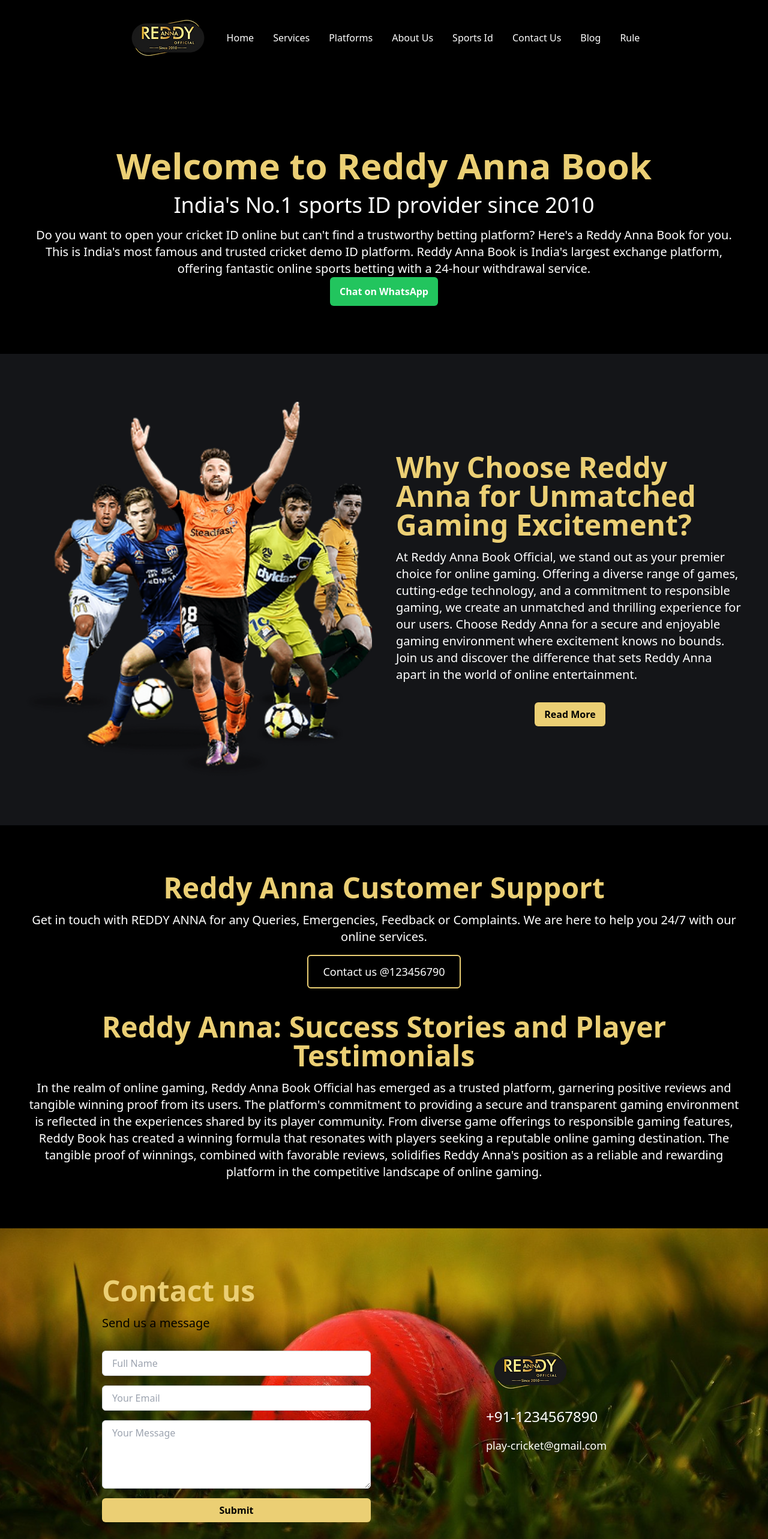
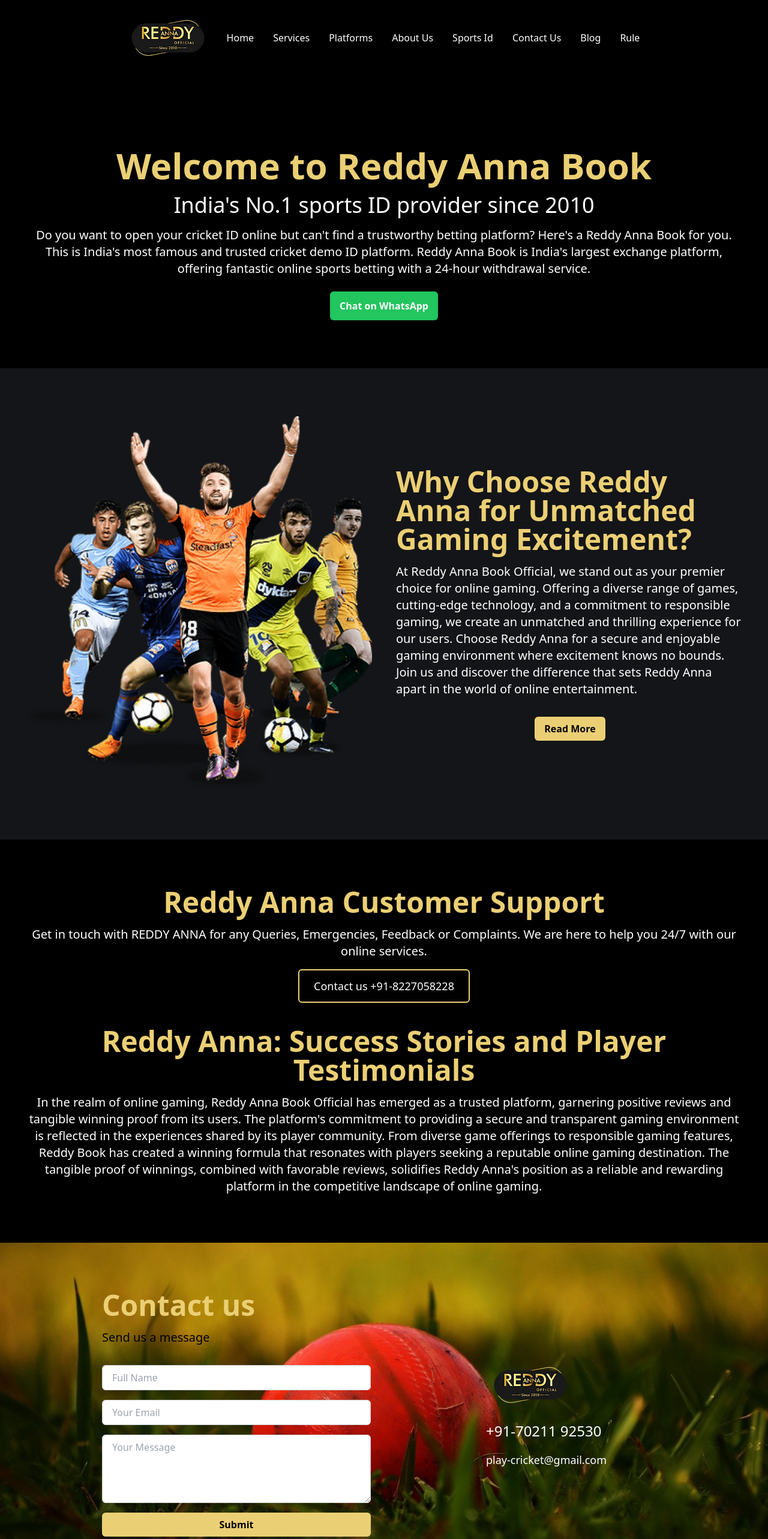
Before and after one commit to iamnamananand996/ipl-landing, a Next.js app: page / in a window 1280 px wide. Shown: the top 2566 px of the page at 60% size. Built offline with nearby package versions, Linux system fonts and the light colour scheme.

Commit message:
update mobile number

```diff
--- a/src/pages/index.tsx
+++ b/src/pages/index.tsx
@@ -188,7 +188,7 @@
               href="https://wa.me/6299480841"
               target="_blank"
               rel="noopener noreferrer"
-              className="inline-block mt2 bg-green-500 text-white px-4 py-3 rounded-md font-bold"
+              className="inline-block mt-6 bg-green-500 text-white px-4 py-3 rounded-md font-bold"
             >
               Chat on WhatsApp
             </a>
@@ -245,7 +245,7 @@
               online services.
             </p>
             <p className="text-lg mt-4 border-2 border-[#EBCF74] inline-block px-6 py-3 rounded-md">
-              Contact us @123456790
+              Contact us +91-8227058228
             </p>
           </div>
           <div className="text-center mt-10">
@@ -309,12 +309,12 @@
             </div>
             <div className="md:w-1/4 mt-10 md:mt-0 md:ml-10">
               <img loading="lazy" srcSet="/logo.png" alt="Logo" />
-              <p className="text-[24px] mt-4 text-white">+91-1234567890</p>
+              <p className="text-[24px] mt-4 text-white">+91-70211 92530</p>
               <p className="text-lg mt-4 text-white">play-cricket@gmail.com</p>
             </div>
           </div>
         </div>
-        <div className="flex flex-col items-center ml-5 w-full max-md:ml-0 max-md:w-full">
+        {/* <div className="flex flex-col items-center ml-5 w-full max-md:ml-0 max-md:w-full">
           <div className="flex flex-col px-5 text-center text-4xl text-[#EBCF74] max-md:mt-2.5">
             <div className="text-4xl md:text-6xl font-bold max-md:text-4xl">
               Sitemap
@@ -329,7 +329,7 @@
               <li className="mt-4 md:mt-2 text-white">Purchase</li>
             </ul>
           </div>
-        </div>
+        </div> */}
 
         <div className="px-6 py-12 md:px-10 bg-gray-800 text-center">
           <p className="text-xl text-white">
```
